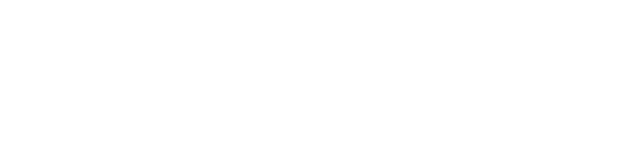
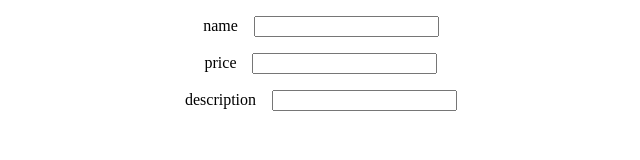
Before and after one commit to ykrantz/product-list, a plain HTML site: page index.html in a window 1280 px wide. Shown: the whole page, without its empty margins (327-967 px from the left). Drawn offline with Linux system fonts and the light colour scheme.

Commit message:
adding inputs and elements generator

```diff
--- a/index.html
+++ b/index.html
@@ -5,8 +5,10 @@
     <meta http-equiv="X-UA-Compatible" content="IE=edge" />
     <meta name="viewport" content="width=device-width, initial-scale=1.0" />
     <title>Product List</title>
+    <link rel="stylesheet" href="./style.css" />
   </head>
   <body>
+    <div id="app"></div>
     <script src="./main.js"></script>
   </body>
 </html>
--- a/main.js
+++ b/main.js
@@ -0,0 +1,87 @@
+const $app = document.getElementById("app");
+
+createMainAppContainer();
+createInputProductDetails();
+
+//
+//
+//
+
+// main functions:
+function createMainAppContainer() {
+  //   const $appContainer = document.createElement("div");
+  //   $appContainer.setAttribute("id", "appContainer");
+
+  //   document.createElement("div");
+  //   $appContainer.setAttribute("id", "appContainer");
+
+  //   const $inputProductDetails = document.createElement("div");
+  //   $inputProductDetails.setAttribute("id", "inputProductDetails");
+
+  //   const $productsList = document.createElement("div");
+  //   $productsList.setAttribute("id", "productsList");
+
+  //   const $productDitails = document.createElement("div");
+  //   $productDitails.setAttribute("id", "productDitails");
+
+  const $appContainer = elementGenerator("div", "appContainer");
+  const $inputProductDetails = elementGenerator("div", "inputProductDetails");
+  const $productsList = elementGenerator("div", "productsList");
+  const $productDitails = elementGenerator("div", "productDitails");
+
+  $appContainer.append($inputProductDetails, $productsList, $productDitails);
+
+  document.getElementById("app").append($appContainer);
+  console.log("created app");
+}
+
+// const $productDitails = document.getElementById("productDitails");
+
+function elementGenerator(
+  type,
+  idName = `${type}-id`,
+  className = `${type}-${idName}`
+) {
+  const $newElement = document.createElement(type);
+  $newElement.setAttribute("id", idName);
+  $newElement.setAttribute("class", className);
+  return $newElement;
+}
+
+function createInputProductDetails() {
+  const inputTypes = ["name", "price", "description"];
+
+  for (let i of inputTypes) {
+    createInputAndLabel(i, i);
+  }
+}
+
+function createInputAndLabel(inputName, inputLabel) {
+  const $inputProductDetails = document.getElementById("inputProductDetails");
+
+  //   const $newLabel = document.createElement("label");
+  const $newLabel = elementGenerator(
+    "label",
+    `${inputLabel}Label`,
+    "productInputLable"
+  );
+  $newLabel.type = "text";
+  //   $newLabel.className = "productInputLable";
+  $newLabel.innerHTML = inputLabel;
+
+  //   const $newInput = document.createElement("input");
+  const $newInput = elementGenerator(
+    "input",
+    `${inputName}Input`,
+    "productInput"
+  );
+  $newInput.type = "text";
+  //   $newInput.className = "productInput";
+  //   $newInput.id = `${inputName}Input`;
+
+  const $inputDiv = document.createElement("div");
+  $inputDiv.className = "inputDiv";
+  $inputDiv.append($newLabel, $newInput);
+
+  $inputProductDetails.append($inputDiv);
+}
--- a/style.css
+++ b/style.css
@@ -0,0 +1,16 @@
+.inputDiv{
+    margin: 1rem;
+    text-align: center;
+}
+.productInputLable{
+    margin: 1rem;
+
+}
+
+.t1{
+    background-color: aqua;
+}
+
+/* #appContainer{
+    background-color: blue;
+} */
```
Also changed, not shown: 1 other file.
